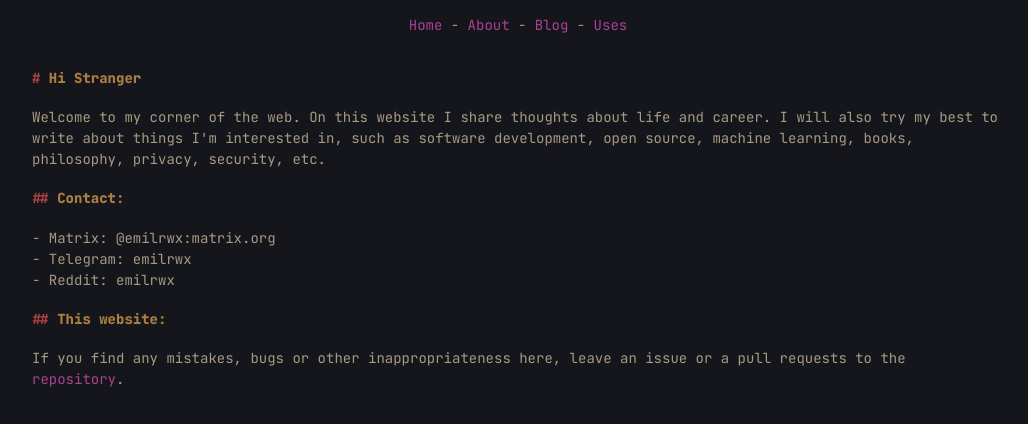
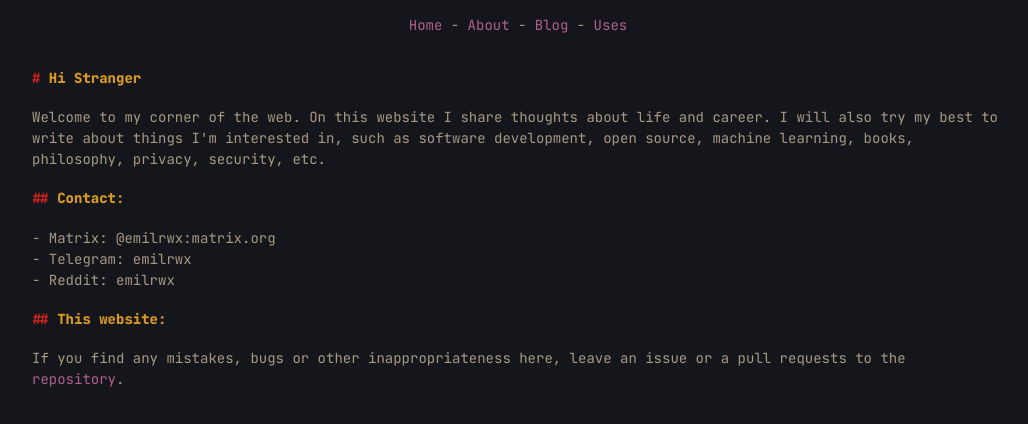
Before and after one commit to emilrwx/emilrwx_website, a Next.js app: page / in a window 1280 px wide. Shown: the top 424 px of the page, without its empty margins (122-1150 px from the left). Built offline with nearby package versions, Linux system fonts and the light colour scheme.

Commit message:
update colors

```diff
--- a/styles/globals.css
+++ b/styles/globals.css
@@ -1,8 +1,9 @@
 :root {
   --bg: #14161b;
-  --textNormal: #A89984;
-  --textTitle: #ac7e41;
-  --textLink: #ac4195;
+  --textNormal: #a89984;
+  --textTitle: #d79921;
+  --textLink: #b16286;
+  --headerTag: #cc241d;
   --hr: #93ac41;
 }
 
@@ -93,36 +94,36 @@ ul>li:before {
 
 h1::before {
   content: "# ";
-  color: rgb(172, 65, 66);
+  color: var(--headerTag);
   text-indent: -5px;
 }
 
 h2::before {
   content: "## ";
-  color: rgb(172, 65, 66);
+  color: var(--headerTag);
   text-indent: -5px;
 }
 
 h3::before {
   content: "### ";
-  color: rgb(172, 65, 66);
+  color: var(--headerTag);
   text-indent: -5px;
 }
 
 h4::before {
   content: "#### ";
-  color: rgb(172, 65, 66);
+  color: var(--headerTag);
   text-indent: -5px;
 }
 
 h5::before {
   content: "##### ";
-  color: rgb(172, 65, 66);
+  color: var(--headerTag);
   text-indent: -5px;
 }
 
 h6::before {
   content: "###### ";
-  color: rgb(172, 65, 66);
+  color: var(--headerTag);
   text-indent: -5px;
 }
```
